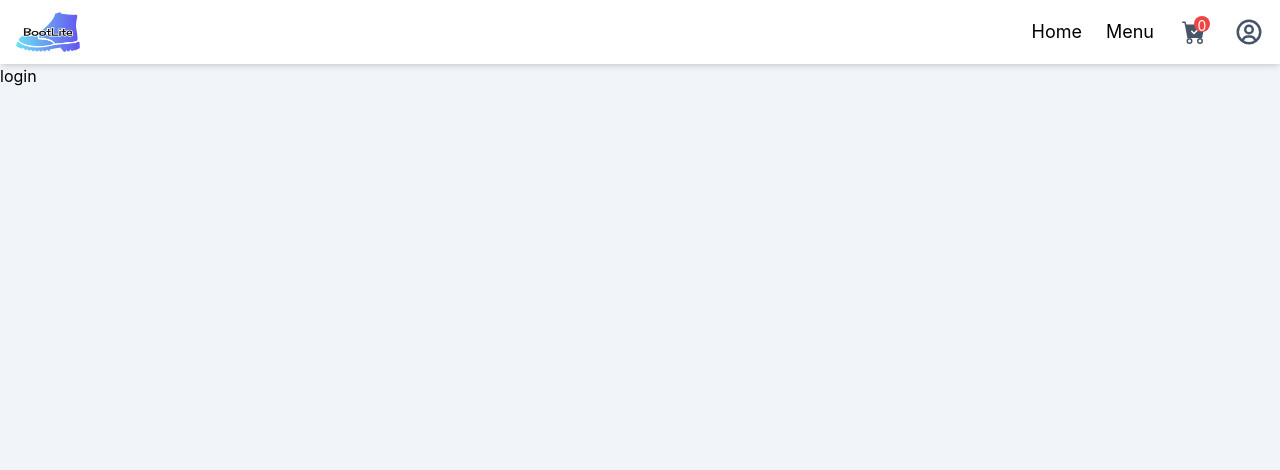
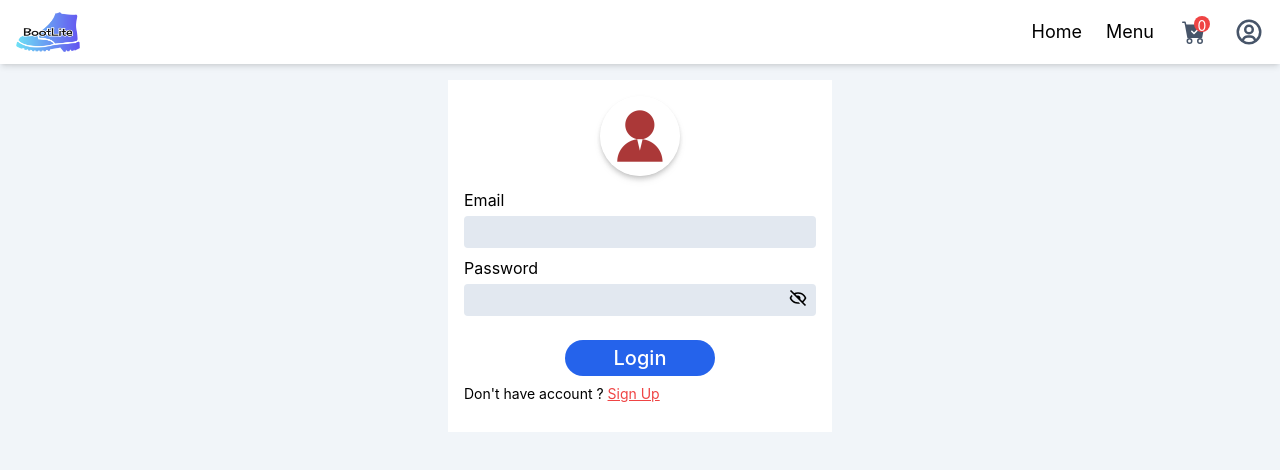
Before and after one commit to IT21239298/Boot-Lite, a React (Create React App) app in the folder frontend/: page /login in a window 1280 px wide. Shown: the top 470 px of the page. Built offline with nearby package versions, Linux system fonts and the light colour scheme.

Commit message:
create login page

```diff
--- a/frontend/src/page/Signup.jsx
+++ b/frontend/src/page/Signup.jsx
@@ -34,9 +34,9 @@
       };
     });
   };
-  {
-    /*check paword and confirm password equal and validation */
-  }
+
+  /*check paword and confirm password equal and validation */
+
   const handleSubmit = async (e) => {
     e.preventDefault();
     const { firstName, email, password, confirmPassword } = data;
--- a/frontend/src/page/login.jsx
+++ b/frontend/src/page/login.jsx
@@ -1,7 +1,101 @@
-import React from "react";
+import React, { useState } from "react";
+import loginSignupImage from "../assest/login-animation.gif";
+import { BiShow, BiHide } from "react-icons/bi";
+import { Link } from "react-router-dom";
 
-const login = () => {
-  return <div>login</div>;
+const Login = () => {
+  const [showPassword, setShowPassword] = useState(false);
+
+  const [data, setData] = useState({
+    firstName: "",
+    lastName: "",
+    email: "",
+    password: "",
+    confirmPassword: "",
+    image: "",
+  });
+
+  console.log(data);
+
+  const handleShowPassword = () => {
+    setShowPassword((preve) => !preve);
+  };
+
+  const handleOnChange = (e) => {
+    const { name, value } = e.target;
+    setData((preve) => {
+      return {
+        ...preve,
+        [name]: value,
+      };
+    });
+  };
+
+  /*check paword and confirm password equal and validation */
+
+  const handleSubmit = async (e) => {
+    e.preventDefault();
+    const { email, password } = data;
+    if (email && password) {
+      alert("Successfull");
+    } else {
+      alert("Please Enter required fields");
+    }
+  };
+
+  return (
+    <div>
+      <div className="p-3 md:p-4">
+        <div className="w-full max-w-sm bg-white m-auto flex  flex-col p-4">
+          <div className="w-20 h-20 overflow-hidden rounded-full drop-shadow-md shadow-md m-auto relative ">
+            <img src={loginSignupImage} className="w-full" />
+          </div>
+          <form className="w-full py-3 flex flex-col" onSubmit={handleSubmit}>
+            <label htmlFor="email">Email</label>
+            <input
+              type={"email"}
+              id="email"
+              name="email"
+              className="mt-1 mb-2 w-full bg-slate-200 px-2 py-1 rounded focus-within:outline-blue-300"
+              value={data.email}
+              onChange={handleOnChange}
+            />
+            <label htmlFor="password">Password</label>
+            <div className="flex px-2 py-1 bg-slate-200 rounded mt-1 mb-2 focus-within:outline focus-within:outline-blue-300">
+              <input
+                type={showPassword ? "text" : "password"}
+                id="password"
+                name="password"
+                className=" w-full bg-slate-200 border-none outline-none "
+                value={data.password}
+                onChange={handleOnChange}
+              />
+              {/*handle password show*/}
+              <span
+                className="flex text-xl cursor-pointer"
+                onClick={handleShowPassword}
+              >
+                {showPassword ? <BiShow /> : <BiHide />}
+              </span>
+            </div>
+
+            <button
+              type="submit"
+              className="w-full max-w-[150px] m-auto  bg-blue-600 hover:bg-blue-700 cursor-pointer  text-white text-xl font-medium text-center py-1 rounded-full mt-4"
+            >
+              Login
+            </button>
+            <p className="text-left text-sm mt-2">
+              Don't have account ?{" "}
+              <Link to={"/signup"} className="text-red-500 underline">
+                Sign Up
+              </Link>
+            </p>
+          </form>
+        </div>
+      </div>
+    </div>
+  );
 };
 
-export default login;
+export default Login;
```
